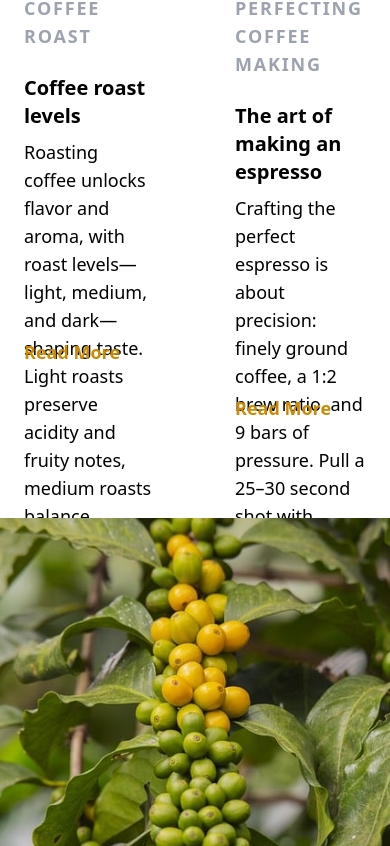
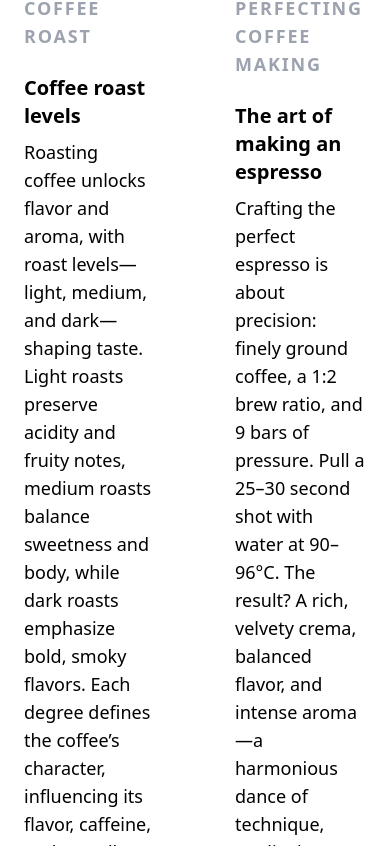
Before and after one commit to iceeqsolutions/coffee-shop, a React (Vite) app: page / in a window 390 px wide. Shown: the part 1378-2224 px from the top of the page. Built offline with nearby package versions, Linux system fonts and the light colour scheme; no server answers; the HTML template or start-up script is replaced by a standard one; a web font is replaced by a local one.

Commit message:
ADD responsiveness to the blog page

```diff
--- a/src/components/Blogs.tsx
+++ b/src/components/Blogs.tsx
@@ -17,12 +17,12 @@ const Blogs = () => {
                 className="w-full aspect-square object-cover object-center"
                 loading="lazy"
               />
-              <div className="p-6 flex flex-col gap-2 text-lg">
+              <div className="p-6 flex flex-col gap-2 text-lg h-fit">
                 <h5 className="uppercase text-gray-400 font-semibold tracking-widest">
                   {blog.category}
                 </h5>
                 <h4 className="text-xl font-semibold mt-4">{blog.title}</h4>
-                <p className="h-48">{blog.text}</p>
+                <p className="max-h-fit">{blog.text}</p>
                 <Link to="./NotFound">
                   <p className="text-yellow-600 font-bold">Read More</p>
                 </Link>
```
